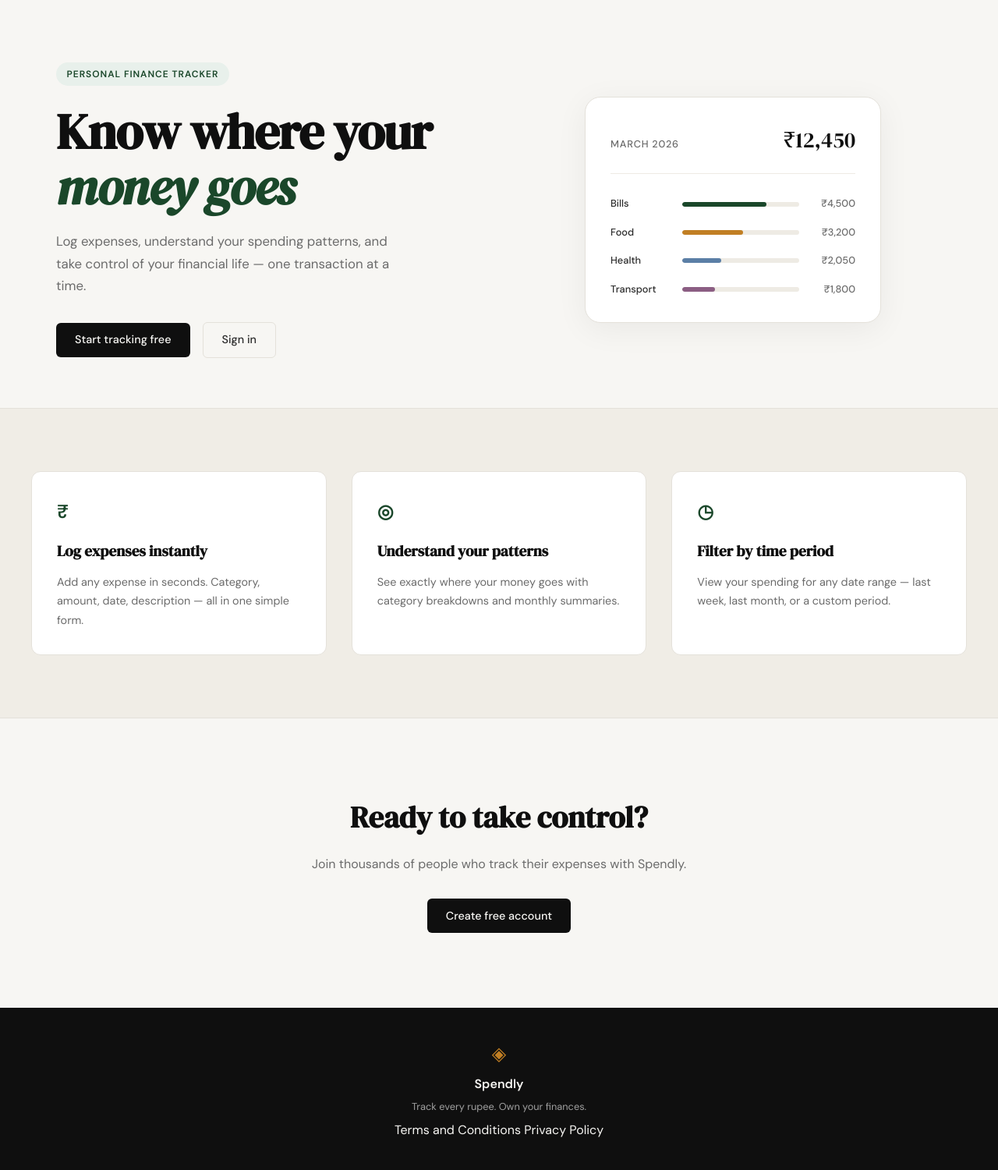
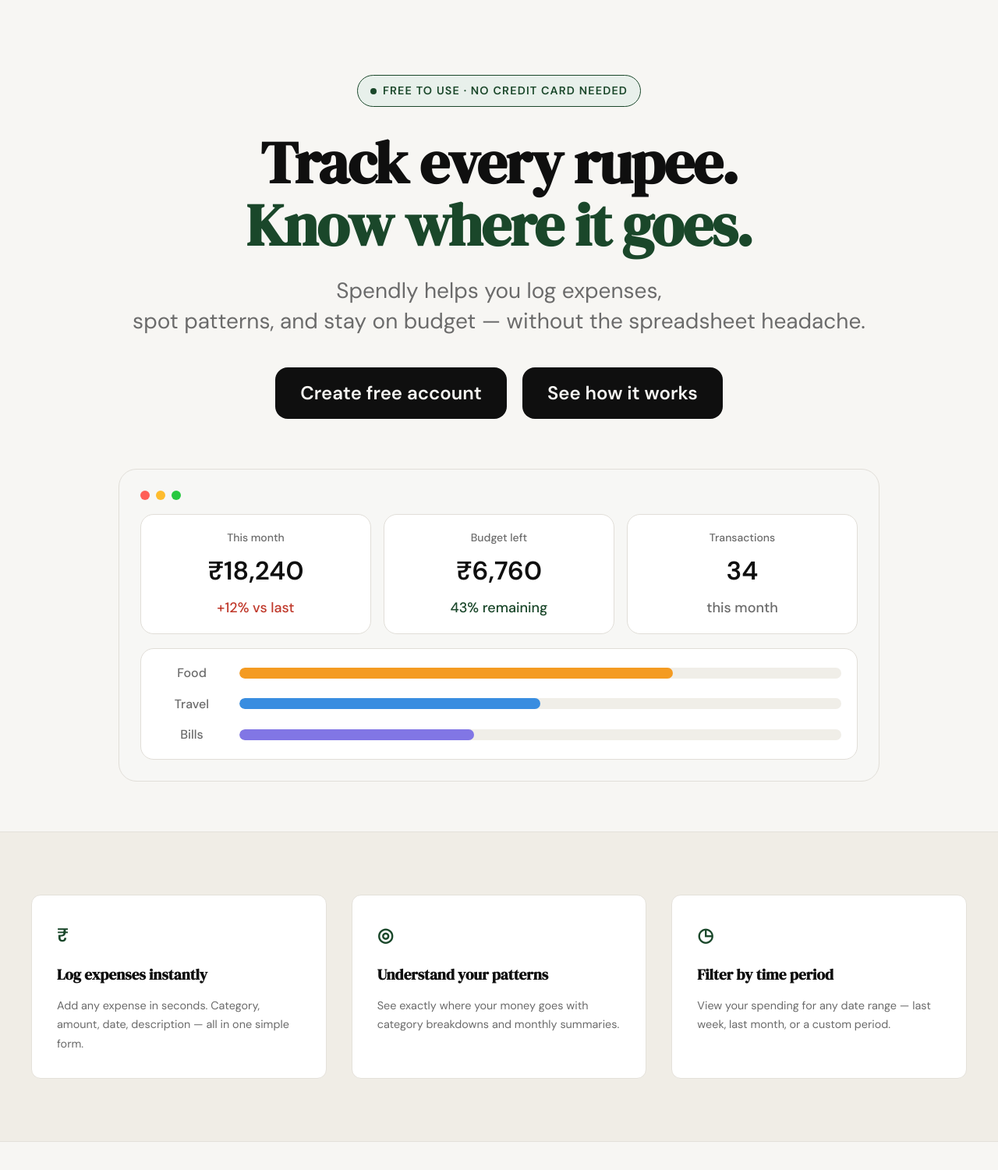
Before and after one commit to shubh-stg/spendly, a Flask app: page / in a window 1280 px wide. Shown: the part 61-1561 px from the top of the page at 78% size. Run offline with Flask 3, Linux system fonts and the light colour scheme.

Commit message:
landing: redesign hero and dashboard preview

```diff
--- /dev/null
+++ b/static/css/landing.css
@@ -0,0 +1,205 @@
+/* Landing hero + dashboard preview */
+.landing-hero {
+    max-width: 1040px;
+    margin: 0 auto;
+    padding: 6rem 2rem 4rem;
+    text-align: center;
+}
+
+.hero-badge {
+    display: inline-flex;
+    align-items: center;
+    gap: 0.5rem;
+    margin-bottom: 2rem;
+    padding: 0.5rem 1rem;
+    border: 1px solid var(--accent);
+    border-radius: 999px;
+    background: var(--accent-light);
+    color: var(--accent);
+    font-weight: 600;
+    font-size: 0.9rem;
+}
+
+.hero-badge-dot {
+    width: 8px;
+    height: 8px;
+    border-radius: 50%;
+    background: var(--accent);
+}
+
+.landing-heading {
+    font-family: var(--font-display);
+    font-size: 76px;
+    line-height: 1.05;
+    letter-spacing: -0.02em;
+    margin: 0 0 1.5rem;
+}
+
+.landing-heading-dark {
+    display: block;
+    color: var(--ink);
+    font-weight: 700;
+}
+
+.landing-heading-green {
+    display: block;
+    color: var(--accent);
+    font-weight: 700;
+}
+
+.landing-subtitle {
+    font-size: 28px;
+    color: var(--ink-muted);
+    line-height: 1.4;
+    margin: 0 0 2.5rem;
+}
+
+.landing-ctas {
+    display: flex;
+    justify-content: center;
+    gap: 20px;
+    margin-bottom: 4rem;
+}
+
+.landing-btn {
+    display: inline-flex;
+    align-items: center;
+    justify-content: center;
+    height: 66px;
+    padding: 0 2rem;
+    border-radius: 16px;
+    background: var(--ink);
+    color: var(--paper);
+    font-size: 24px;
+    font-weight: 600;
+    text-decoration: none;
+    transition: background 0.2s;
+}
+
+.landing-btn:hover {
+    background: var(--accent);
+}
+
+/* Dashboard preview */
+.dashboard-preview {
+    width: 1000px;
+    max-width: 100%;
+    margin: 0 auto;
+    background: #F7F7F5;
+    border: 1px solid #E1DED8;
+    border-radius: 23px;
+    padding: 27px;
+    box-sizing: border-box;
+}
+
+.dashboard-dots {
+    display: flex;
+    gap: 8px;
+    margin-bottom: 18px;
+}
+
+.dot {
+    width: 12px;
+    height: 12px;
+    border-radius: 50%;
+}
+
+.dot-red { background: #ff5f57; }
+.dot-yellow { background: #febc2e; }
+.dot-green { background: #28c840; }
+
+.stats-row {
+    display: flex;
+    gap: 16px;
+    margin-bottom: 18px;
+}
+
+.stat-card {
+    flex: 1;
+    background: #ffffff;
+    border: 1px solid #E1DED8;
+    border-radius: 17px;
+    padding: 18px 20px;
+    display: flex;
+    flex-direction: column;
+    gap: 6px;
+}
+
+.stat-label {
+    font-size: 14px;
+    color: var(--ink-muted);
+    font-weight: 500;
+}
+
+.stat-value {
+    font-size: 33px;
+    font-weight: 700;
+    color: var(--ink);
+}
+
+.stat-support {
+    font-size: 18px;
+    font-weight: 500;
+}
+
+.stat-red { color: #c0392b; }
+.stat-green { color: var(--accent); }
+.stat-gray { color: var(--ink-muted); }
+
+.category-card {
+    background: #ffffff;
+    border: 1px solid #E1DED8;
+    border-radius: 17px;
+    padding: 18px 20px;
+    display: flex;
+    flex-direction: column;
+    gap: 14px;
+}
+
+.category-row {
+    display: grid;
+    grid-template-columns: 90px 1fr;
+    align-items: center;
+    gap: 16px;
+}
+
+.category-label {
+    color: var(--ink-muted);
+    font-size: 16px;
+    font-weight: 500;
+}
+
+.progress-track {
+    height: 14px;
+    background: #F0EEE8;
+    border-radius: 999px;
+    overflow: hidden;
+}
+
+.progress-fill {
+    height: 100%;
+    border-radius: 999px;
+}
+
+.progress-food { background: #F49B22; }
+.progress-travel { background: #398DE0; }
+.progress-bills { background: #8176E5; }
+
+/* Responsive */
+@media (max-width: 1024px) {
+    .landing-heading { font-size: 56px; }
+    .landing-subtitle { font-size: 22px; }
+    .landing-btn { font-size: 20px; height: 58px; }
+    .dashboard-preview { width: 100%; }
+    .stat-value { font-size: 28px; }
+}
+
+@media (max-width: 720px) {
+    .landing-hero { padding: 4rem 1.25rem 3rem; }
+    .landing-heading { font-size: 40px; }
+    .landing-subtitle { font-size: 18px; }
+    .landing-ctas { flex-direction: column; align-items: center; }
+    .landing-btn { width: 100%; max-width: 320px; }
+    .stats-row { flex-direction: column; }
+    .category-row { grid-template-columns: 70px 1fr; }
+}
--- a/templates/landing.html
+++ b/templates/landing.html
@@ -1,60 +1,76 @@
 {% extends "base.html" %}
+
+{% block head %}
+<link rel="stylesheet" href="{{ url_for('static', filename='css/landing.css') }}">
+{% endblock %}
 
 {% block title %}Spendly — Track Every Rupee{% endblock %}
 
 {% block content %}
 
-<section class="hero">
-    <div class="hero-inner">
-        <div class="hero-badge">Personal Finance Tracker</div>
-        <h1 class="hero-title">
-            Know where your<br>
-            <em>money goes</em>
-        </h1>
-        <p class="hero-subtitle">
-            Log expenses, understand your spending patterns,
-            and take control of your financial life —
-            one transaction at a time.
-        </p>
-        <div class="hero-actions">
-            <a href="{{ url_for('register') }}" class="btn-primary">Start tracking free</a>
-            <a href="{{ url_for('login') }}" class="btn-ghost">Sign in</a>
+<section class="landing-hero">
+    <div class="hero-badge">
+        <span class="hero-badge-dot"></span>
+        <span>Free to use · No credit card needed</span>
+    </div>
+
+    <h1 class="landing-heading">
+        <span class="landing-heading-dark">Track every rupee.</span>
+        <span class="landing-heading-green">Know where it goes.</span>
+    </h1>
+
+    <p class="landing-subtitle">
+        Spendly helps you log expenses,<br>
+        spot patterns, and stay on budget — without the spreadsheet headache.
+    </p>
+
+    <div class="landing-ctas">
+        <a href="{{ url_for('register') }}" class="landing-btn">Create free account</a>
+        <a href="#" class="landing-btn">See how it works</a>
+    </div>
+
+    <div class="dashboard-preview">
+        <div class="dashboard-dots">
+            <span class="dot dot-red"></span>
+            <span class="dot dot-yellow"></span>
+            <span class="dot dot-green"></span>
         </div>
-    </div>
-    <div class="hero-visual">
-        <div class="mock-card">
-            <div class="mock-card-header">
-                <span class="mock-label">March 2026</span>
-                <span class="mock-total">₹12,450</span>
+
+        <div class="stats-row">
+            <div class="stat-card">
+                <span class="stat-label">This month</span>
+                <span class="stat-value">₹18,240</span>
+                <span class="stat-support stat-red">+12% vs last</span>
             </div>
-            <div class="mock-bars">
-                <div class="mock-bar-row">
-                    <span class="mock-cat">Bills</span>
-                    <div class="mock-bar-track">
-                        <div class="mock-bar" style="width: 72%"></div>
-                    </div>
-                    <span class="mock-amt">₹4,500</span>
+            <div class="stat-card">
+                <span class="stat-label">Budget left</span>
+                <span class="stat-value">₹6,760</span>
+                <span class="stat-support stat-green">43% remaining</span>
+            </div>
+            <div class="stat-card">
+                <span class="stat-label">Transactions</span>
+                <span class="stat-value">34</span>
+                <span class="stat-support stat-gray">this month</span>
+            </div>
+        </div>
+
+        <div class="category-card">
+            <div class="category-row">
+                <span class="category-label">Food</span>
+                <div class="progress-track">
+                    <div class="progress-fill progress-food" style="width: 72%;"></div>
                 </div>
-                <div class="mock-bar-row">
-                    <span class="mock-cat">Food</span>
-                    <div class="mock-bar-track">
-                        <div class="mock-bar mock-bar-2" style="width: 52%"></div>
-                    </div>
-                    <span class="mock-amt">₹3,200</span>
+            </div>
+            <div class="category-row">
+                <span class="category-label">Travel</span>
+                <div class="progress-track">
+                    <div class="progress-fill progress-travel" style="width: 50%;"></div>
                 </div>
-                <div class="mock-bar-row">
-                    <span class="mock-cat">Health</span>
-                    <div class="mock-bar-track">
-                        <div class="mock-bar mock-bar-3" style="width: 33%"></div>
-                    </div>
-                    <span class="mock-amt">₹2,050</span>
-                </div>
-                <div class="mock-bar-row">
-                    <span class="mock-cat">Transport</span>
-                    <div class="mock-bar-track">
-                        <div class="mock-bar mock-bar-4" style="width: 28%"></div>
-                    </div>
-                    <span class="mock-amt">₹1,800</span>
+            </div>
+            <div class="category-row">
+                <span class="category-label">Bills</span>
+                <div class="progress-track">
+                    <div class="progress-fill progress-bills" style="width: 39%;"></div>
                 </div>
             </div>
         </div>
```
